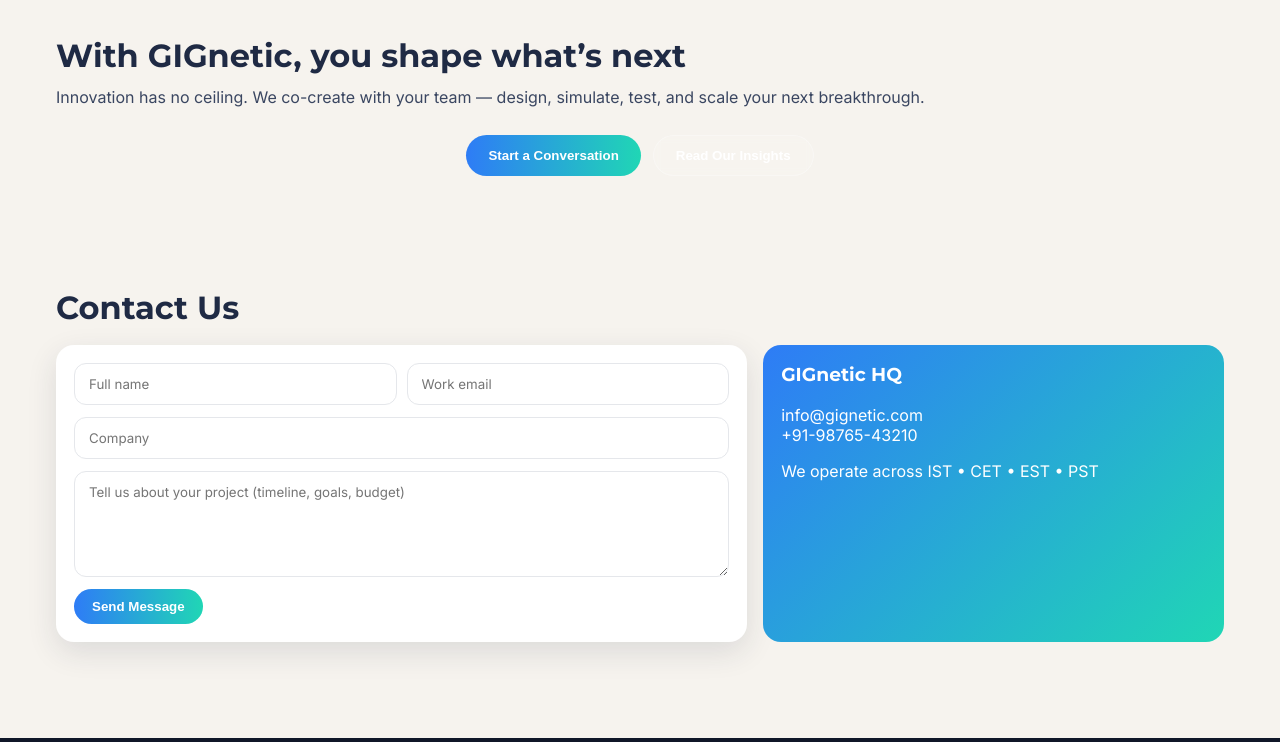
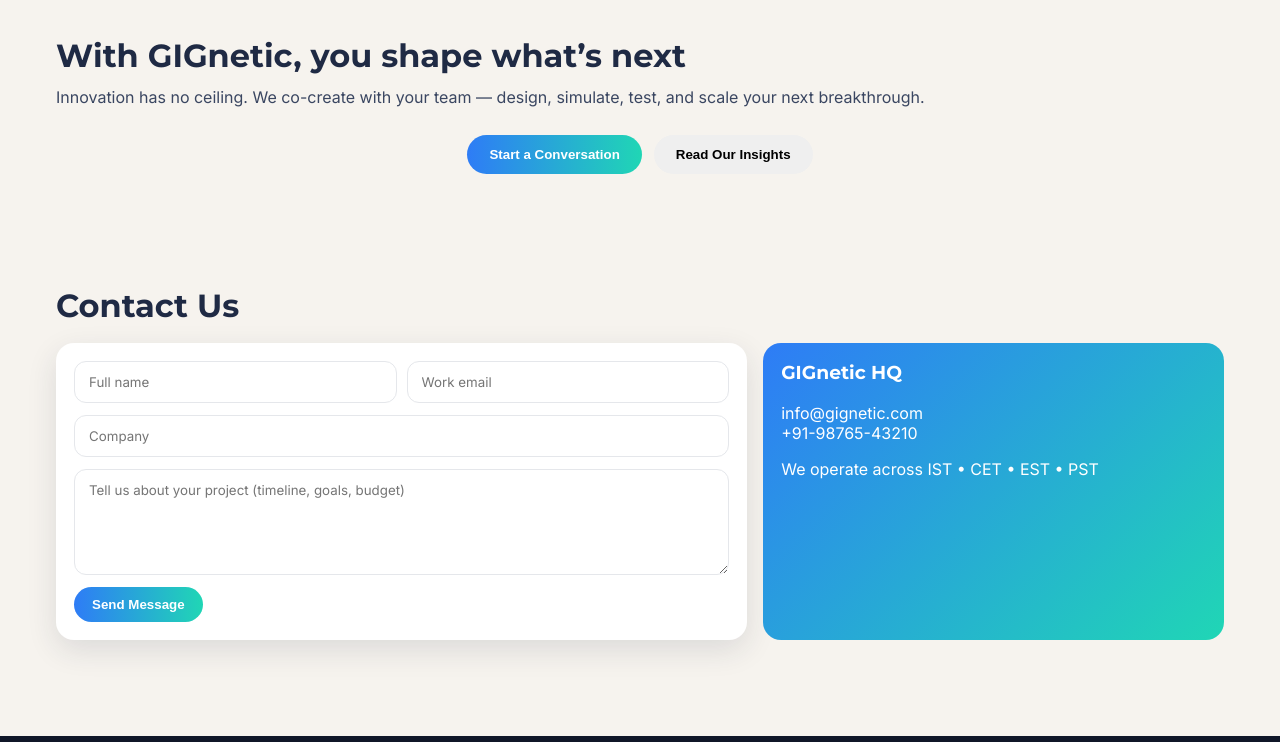
Before and after one commit to ShankarNH2003/GIG, a plain HTML site: page index.html in a window 1280 px wide. Shown: the part 3460-4202 px from the top of the page. Drawn offline with Linux system fonts and the light colour scheme.

Commit message:
Update index.html

```diff
--- a/index.html
+++ b/index.html
@@ -902,7 +902,7 @@
         <button class="btn btn-primary" onclick="location.href='#contact'">
           Start a Conversation
         </button>
-        <button class="btn btn-ghost" onclick="location.href='#insights'">
+        <button class="btn btn-secondary" onclick="location.href='#insights'">
           Read Our Insights
         </button>
       </div>
```
